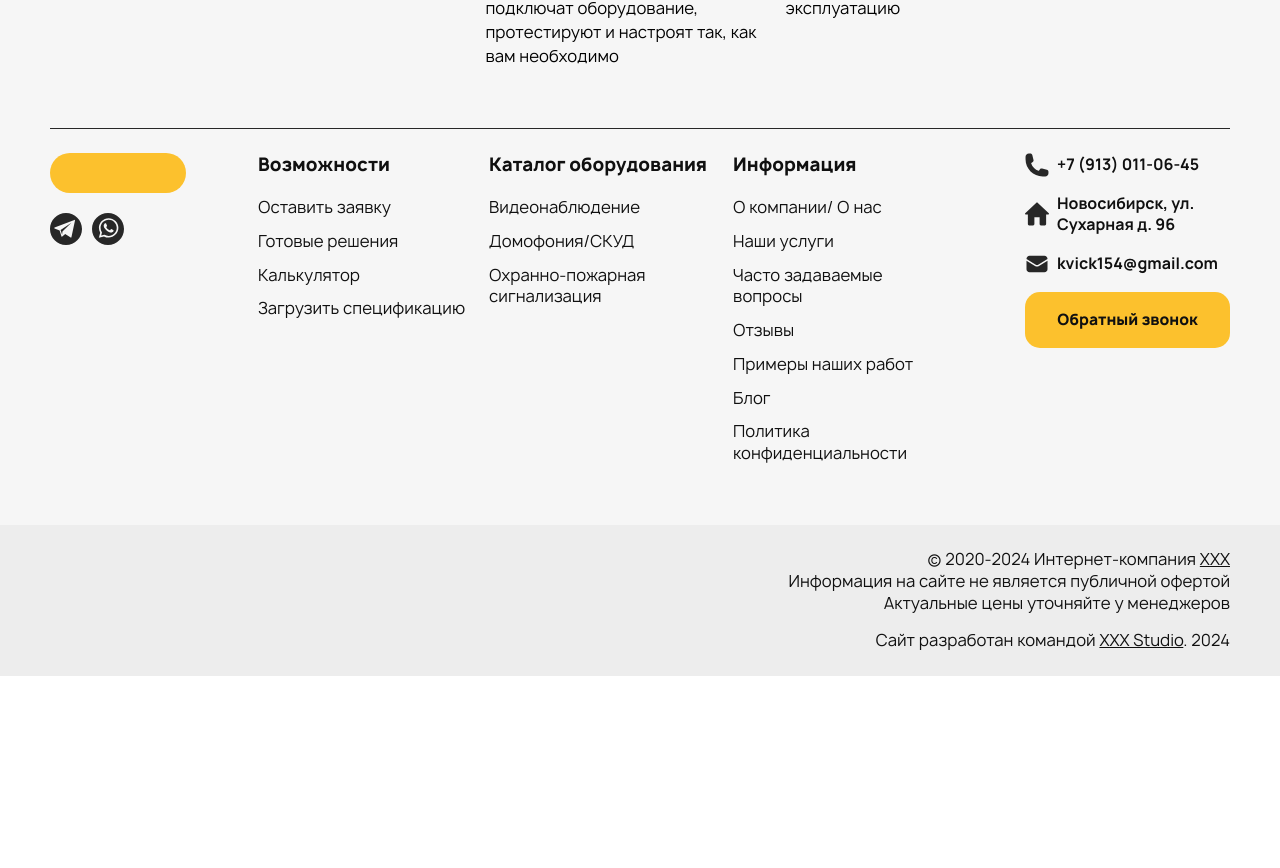
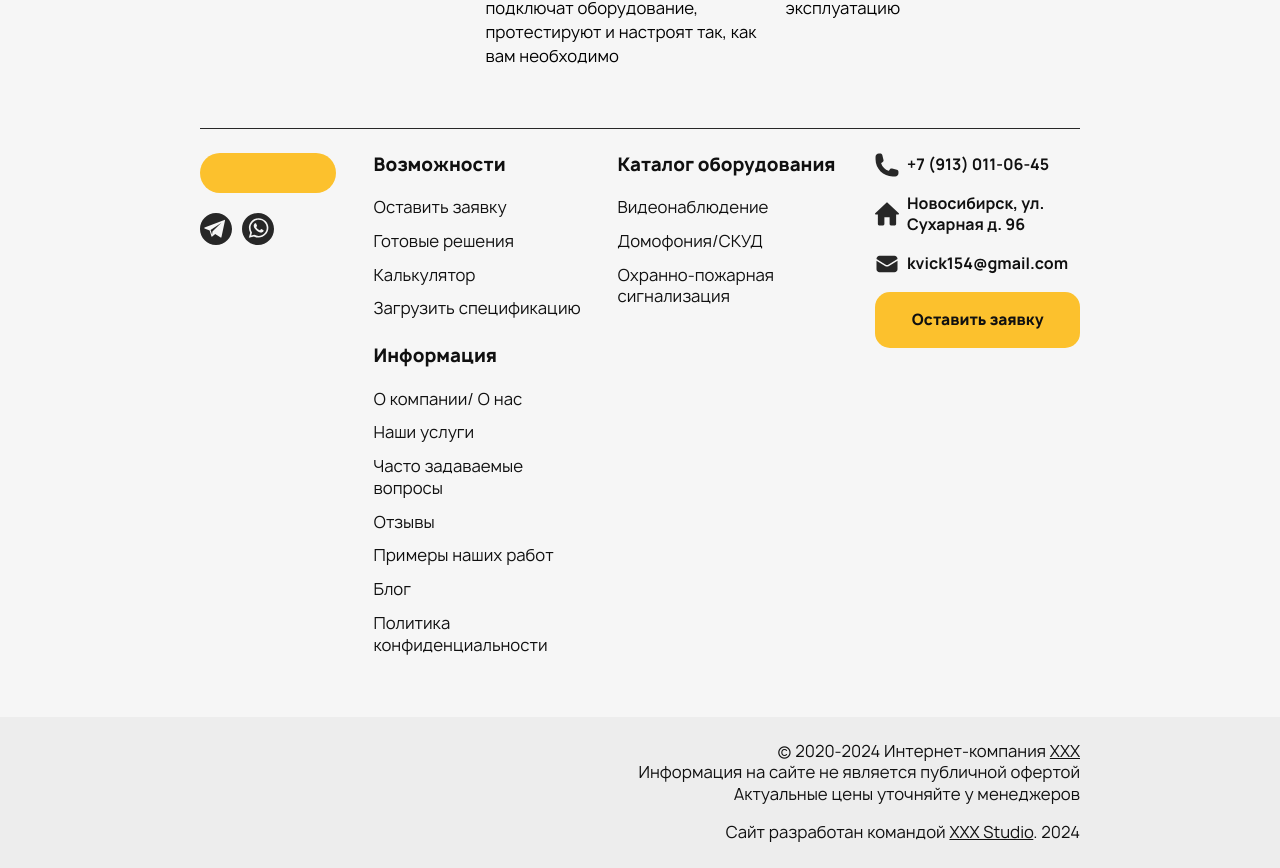
Before and after one commit to NSecuritySolutions/frontend, a React (Vite) app: page / in a window 1280 px wide. Shown: the part 440-1308 px from the top of the page. Before the commit the page ends 1116 px from the top, so only its background shows below. Built offline with nearby package versions, Linux system fonts and the light colour scheme.

Commit message:
feat: added media

```diff
--- a/src/shared/components/NavColumn/ui/styled.ts
+++ b/src/shared/components/NavColumn/ui/styled.ts
@@ -3,8 +3,17 @@ import styled from "styled-components";
 import colors from "../../../constants/colors";
 
 const Container = styled.div`
-  display: flex;
+  display: grid;
+  grid-template-columns: repeat(3, 1fr);
   gap: 24px;
+
+  @media (max-width: 1300px) {
+    grid-template-columns: repeat(2, 1fr);
+  }
+
+  @media (max-width: 879px) {
+    display: none;
+  }
 `;
 
 const Title = styled.h3`
--- a/src/widgets/Footer/ui/Footer.tsx
+++ b/src/widgets/Footer/ui/Footer.tsx
@@ -22,8 +22,10 @@ import {
   FooterSocialIconLink,
   FooterSocialIconsContainer,
   FooterTop,
-  FooterTopGridContainer,
+  FooterTopContainer,
   FooterWrapper,
+  FooterBtnWrapper,
+  FooterContactsContentWrapper,
 } from "./styled";
 
 import ProjectLogo from "src/assets/icons/new-logo.svg";
@@ -34,7 +36,7 @@ const Footer: FC = () => {
   return (
     <FooterWrapper>
       <FooterTop>
-        <FooterTopGridContainer>
+        <FooterTopContainer>
           <FooterSocialContainer>
             <Logo imageUrl={ProjectLogo} />
             <FooterSocialIconsContainer>
@@ -48,6 +50,7 @@ const Footer: FC = () => {
           </FooterSocialContainer>
           <NavColumn lists={navColumnLists} />
           <FooterContactsContainer>
+            <FooterContactsContentWrapper>
               {contacts.map((contact, index) => (
                 <FooterContactContainer key={index}>
                   <FooterContactLogo src={contact.icon} />
@@ -56,15 +59,19 @@ const Footer: FC = () => {
                   </FooterContactLink>
                 </FooterContactContainer>
               ))}
+            </FooterContactsContentWrapper>
+
+            <FooterBtnWrapper>
               <BtnLink
-              width="205px"
+                width="100%"
                 height="56px"
                 color={colors.darkPrimary}
-              text="Обратный звонок"
+                text="Оставить заявку"
                 link="#"
               />
+            </FooterBtnWrapper>
           </FooterContactsContainer>
-        </FooterTopGridContainer>
+        </FooterTopContainer>
       </FooterTop>
       <FooterBottom>
         <FooterBottomContainer>
--- a/src/widgets/Footer/ui/styled.ts
+++ b/src/widgets/Footer/ui/styled.ts
@@ -10,9 +10,15 @@ const FooterWrapper = styled.footer`
   margin: 0 auto;
 `;
 
-const FooterTop = styled.div``;
+const FooterTop = styled.div`
+  @media (max-width: 1300px) {
+    padding: 0 20px;
+    align-items: center;
+    justify-content: center;
+  }
+`;
 
-const FooterTopGridContainer = styled.div`
+const FooterTopContainer = styled.div`
   max-width: 1180px;
   margin: 0 auto;
   border-top: 1px solid ${colors.darkSecondary};
@@ -20,6 +26,20 @@ const FooterTopGridContainer = styled.div`
   padding-bottom: 60px;
   display: flex;
   justify-content: space-between;
+
+  @media (max-width: 1300px) {
+    max-width: 880px;
+  }
+
+  @media (max-width: 880px) {
+    max-width: 580px;
+  }
+
+  @media (max-width: 560px) {
+    flex-direction: column;
+    align-items: center;
+    gap: 40px;
+  }
 `;
 
 const FooterSocialContainer = styled.div`
@@ -47,11 +67,22 @@ const FooterContactsContainer = styled.div`
   display: flex;
   flex-direction: column;
   gap: 16px;
+
+  @media (max-width: 560px) {
+    align-items: center;
+    gap: 40px;
+  }
 `;
 const FooterContactContainer = styled.div`
   display: flex;
   gap: 8px;
   align-items: center;
+`;
+
+const FooterContactsContentWrapper = styled.div`
+  display: flex;
+  flex-direction: column;
+  gap: 16px;
 `;
 
 const FooterContactLogo = styled.img`
@@ -67,21 +98,48 @@ const FooterContactLink = styled.a`
   max-width: 162px;
 `;
 
+const FooterBtnWrapper = styled.div`
+  width: 205px;
+  @media (max-width: 560px) {
+    width: 280px;
+  }
+`;
+
 const FooterBottom = styled.div`
   width: 100%;
   background-color: ${colors.backgroundBase3};
+
+  @media (max-width: 1300px) {
+    padding: 0 20px;
+    align-items: center;
+    justify-content: center;
+  }
 `;
 
 const FooterBottomContainer = styled.div`
   max-width: 1180px;
   margin: 0 auto;
   padding: 24px 0 24px 0;
+
+  @media (max-width: 1300px) {
+    max-width: 880px;
+  }
+
+  @media (max-width: 880px) {
+    max-width: 580px;
+  }
 `;
 
 const FooterRights = styled.div`
   display: flex;
   flex-direction: column;
   align-items: flex-end;
+
+  @media (max-width: 560px) {
+    align-items: center;
+    justify-content: center;
+    text-align: center;
+  }
 `;
 
 const FooterDeveloperInfoBox = styled.div`
@@ -107,7 +165,7 @@ const FooterDeveloperLink = styled.a`
 export {
   FooterWrapper,
   FooterTop,
-  FooterTopGridContainer,
+  FooterTopContainer,
   FooterBottom,
   FooterBottomContainer,
   FooterRights,
@@ -122,4 +180,6 @@ export {
   FooterSocialIcon,
   FooterContactLogo,
   FooterContactLink,
+  FooterBtnWrapper,
+  FooterContactsContentWrapper,
 };
--- a/src/widgets/ProjectStage/ui/styled.ts
+++ b/src/widgets/ProjectStage/ui/styled.ts
@@ -1,6 +1,6 @@
-import colors from 'src/shared/constants/colors';
+import colors from "src/shared/constants/colors";
 
-import styled from 'styled-components';
+import styled from "styled-components";
 
 const Section = styled.section`
   background-color: ${colors.backgroundBase2};
@@ -66,7 +66,6 @@ const ColumnWrapper = styled.div`
   padding: 20px 0;
   display: flex;
   flex-direction: row;
-  aligh-items: center;
   justify-content: center;
   gap: 20px;
 
@@ -196,5 +195,5 @@ export {
   SectionTitle,
   TextWrapper,
   StageTitle,
-  StageParagraph
+  StageParagraph,
 };
```
Lines whose indentation alone changed are shown as unchanged.
